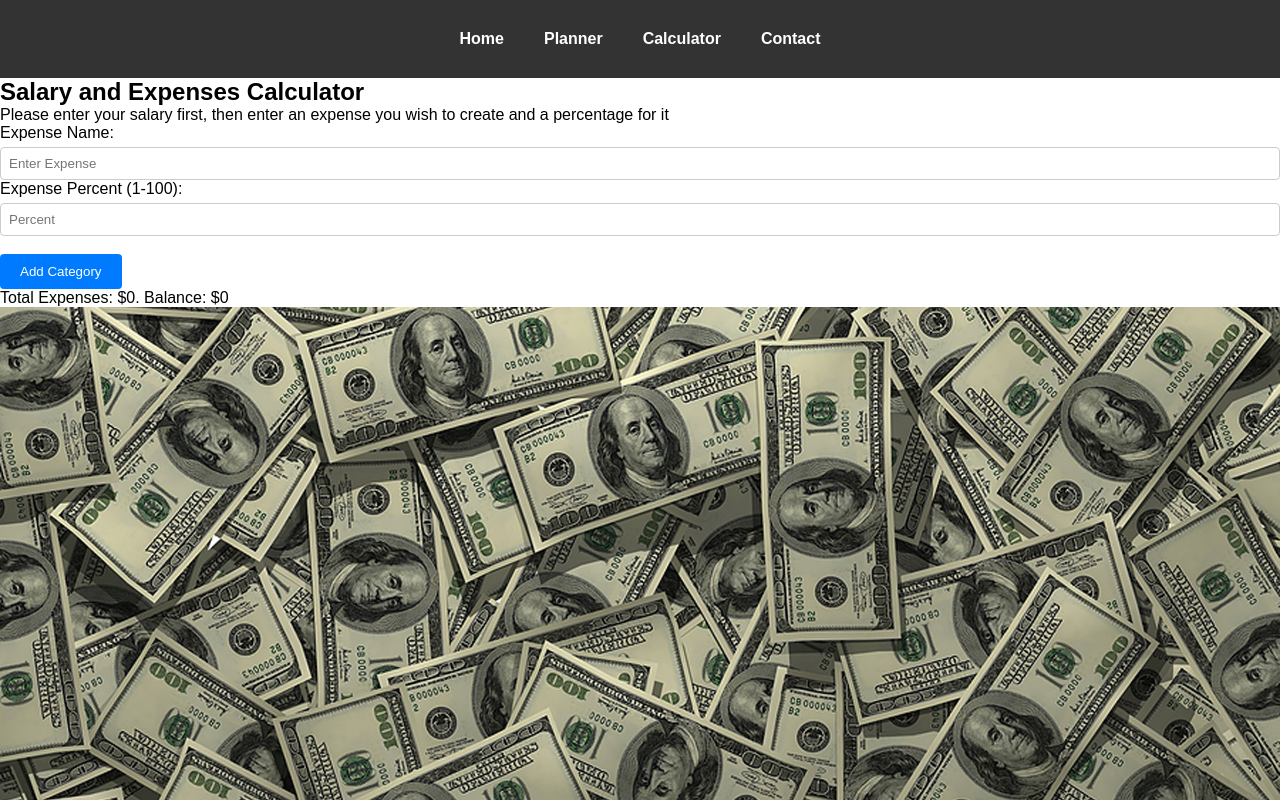
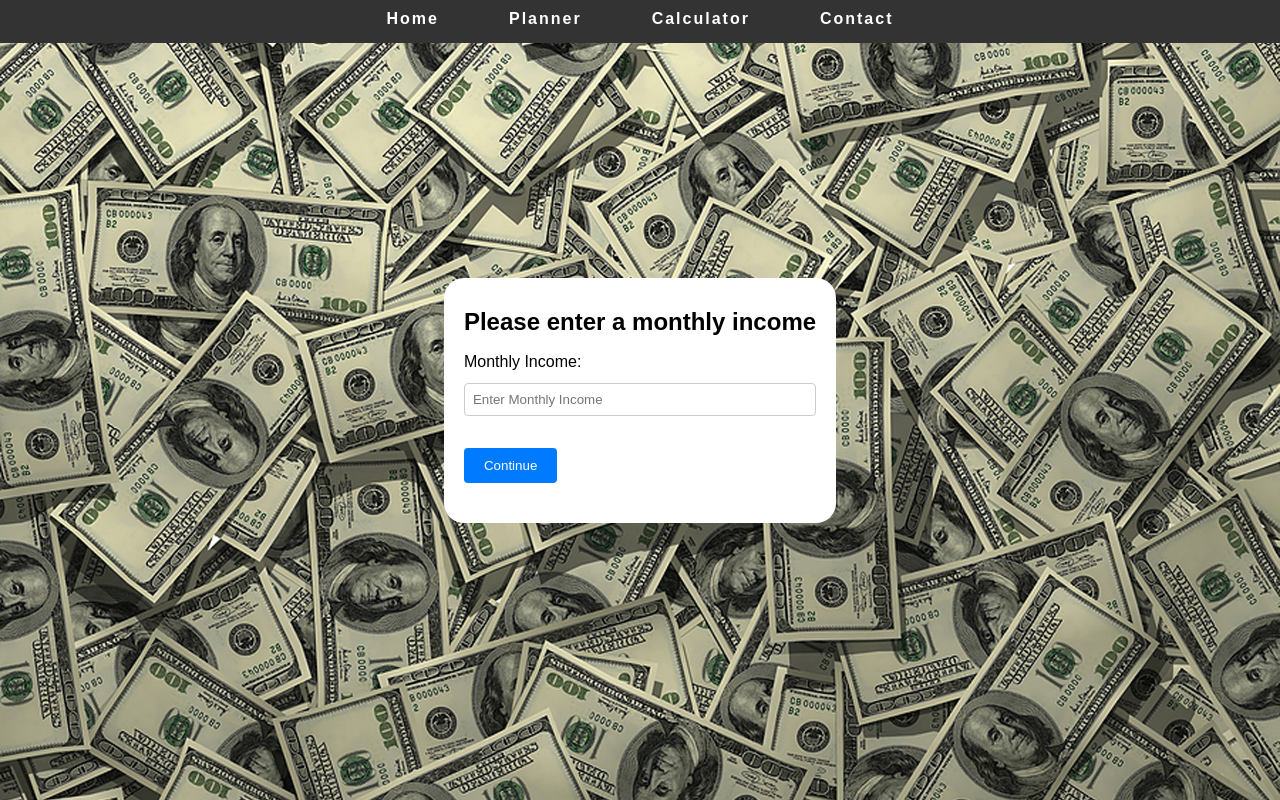
Before and after one commit to GasperPls/cpsc362backtracker, a website: page public/calculator.html in a window 1280 px wide. Drawn offline with Linux system fonts and the light colour scheme.

Commit message:
Updated calculator

```diff
--- a/public/calculator.css
+++ b/public/calculator.css
@@ -2,30 +2,49 @@ body, html {
     margin: 0;
     padding: 0;
     font-family: Arial, sans-serif;
+    display: flex;
+    justify-content: center;
+    align-items: center;
+    height: 100vh;
 }
+header{
+	position: fixed;
+	top: 0;
+	left: 0;
+	width: 100%;
+	background-color: #333;
+	padding: 10px 0;
+	text-align: cetnter;
+	border-bottom: 5px solid #333;
+	letter-spacing: 2px;
+	word-spacing: 50px;
 
-nav {
-    padding: 10px 20px;
+}
+nav ul {
+    list-style-type: none;
+    padding: 0;
+}
+nav ul li {
+    display: inline;
+    margin: 0 15px;
 }
 
 section{
     background-color: white;
+    border-radius: 20px;
+}
+.section {
+    max-width: 800px;
+    margin: auto;
+    padding: 20px;
+    line-height: 2;
 }
 
-.container {
-    display: flex;
-    justify-content: center;
-    align-items: center;
-    height: 50vh;
-}
-
-.calculator {
-    width: 50%;
+.form-group {
+    max-width: 800px;
+    margin: auto;
     padding: 20px;
-}
-
-.input-group {
-    margin-bottom: 15px;
+    line-height: 2;
 }
 
 input[type="number"], input[type="text"] {
@@ -43,6 +62,7 @@ button {
     border: none;
     border-radius: 4px;
     cursor: pointer;
+    margin-bottom: 20px;
 }
 
 button:hover {
@@ -59,3 +79,9 @@ button:hover {
     margin-bottom: 5px;
     border-radius: 4px;
 }
+.monthly-section {
+    max-width: 800px;
+    margin: auto;
+    padding: 20px;
+    line-height: 2;
+}
--- a/public/calculator.html
+++ b/public/calculator.html
@@ -18,13 +18,21 @@
           </ul>
         </nav>
       </header>
-    <section class="form-group">
+      <section id="incomeSection" class="monthly-section">
+        <h2>Please enter a monthly income</h2>
+        <div id="incomeForm">
+          <label for="monthlyIncome">Monthly Income:</label><br>
+          <input type="number" id="monthlyIncome" name="monthlyIncome" placeholder="Enter Monthly Income"><br><br>
+          <button onclick="showCalculatorSection()">Continue</button>
+        </div>
+      </section>
+    <section id="calculatorSection" class="form-group" style="display: none";>
       <h2>Salary and Expenses Calculator</h2>
       <div id="calculator">
       <!-- Initial form -->
       <form action=""
             id="calculatorForm">
-        <label for="setBudget">Please enter your salary first, then enter an expense you wish to create and a percentage for it</label>
+        <label for="setBudget">Enter an expense you wish to create and a percentage for it</label>
         <br>
         <label for="expenseName">Expense Name:</label><br>
         <input type="text" id="expenseName" name="expenseName" placeholder="Enter Expense"><br>
@@ -33,6 +41,7 @@
       </form>
     </div>
     <button onclick="addCat()">Add Category</button>
+    <button onclick="showIncomeSection()">Change monthly income</button>
               <!-- <div id="expensesList"></div> --->
               <div id="totalExpenses">Total Expenses: $0. Balance: $0
               </div>
@@ -78,5 +87,17 @@
       }
     }
     </script>
+    <script>
+        function showCalculatorSection() {
+          document.getElementById("incomeSection").style.display = "none";
+          document.getElementById("calculatorSection").style.display = "block";
+        }
+    </script>
+     <script>
+      function showIncomeSection() {
+        document.getElementById("incomeSection").style.display = "block";
+        document.getElementById("calculatorSection").style.display = "none";
+      }
+  </script>
   </body>
 </html>
```
